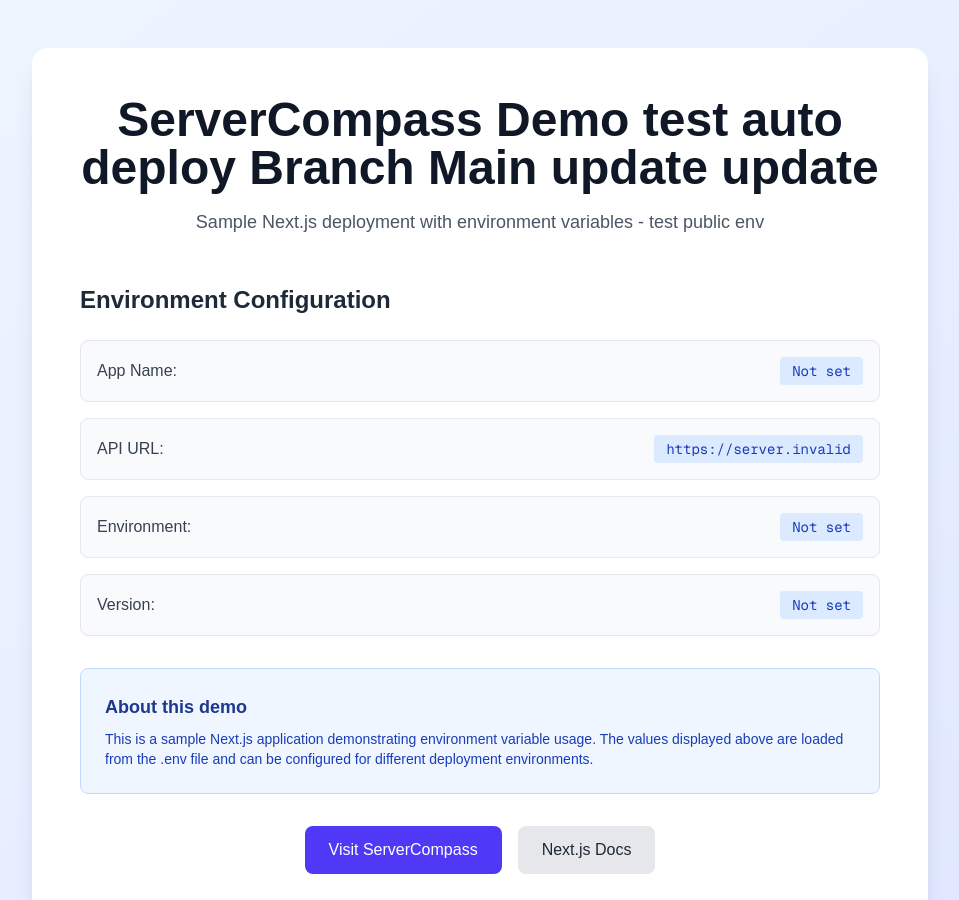
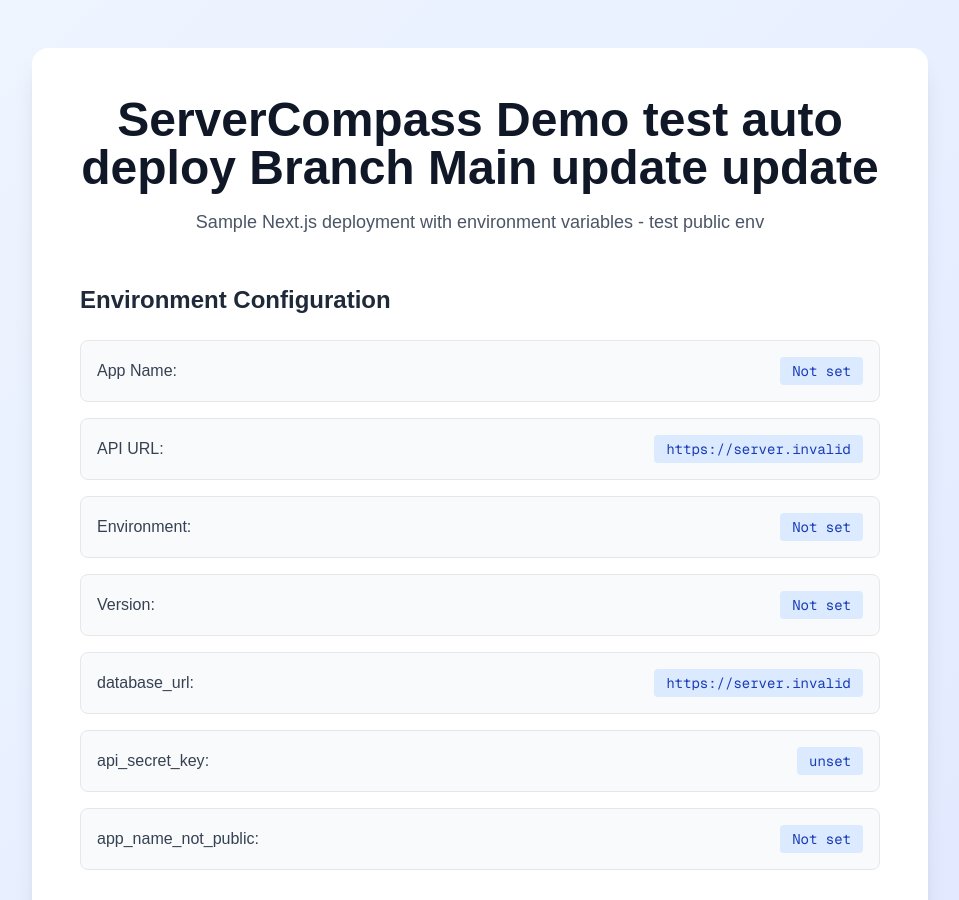
Before and after one commit to kai-builder/servercompass-demo, a Next.js app: page / in a window 1280 px wide. Shown: the top 900 px of the page, without its empty margins (160-1119 px from the left). Built offline with nearby package versions, Linux system fonts and the light colour scheme; no server answers.

Commit message:
add normal env

```diff
--- a/app/page.tsx
+++ b/app/page.tsx
@@ -4,6 +4,9 @@
     "API URL": process.env.NEXT_PUBLIC_API_URL,
     "Environment": process.env.NEXT_PUBLIC_ENVIRONMENT,
     "Version": process.env.NEXT_PUBLIC_VERSION,
+    "database_url": process.env.DATABASE_URL,
+    "api_secret_key": process.env.API_SECRET_KEY,
+    "app_name_not_public": process.env.APP_NAME_NOT_PUBLIC,
   };
 
   return (
```
